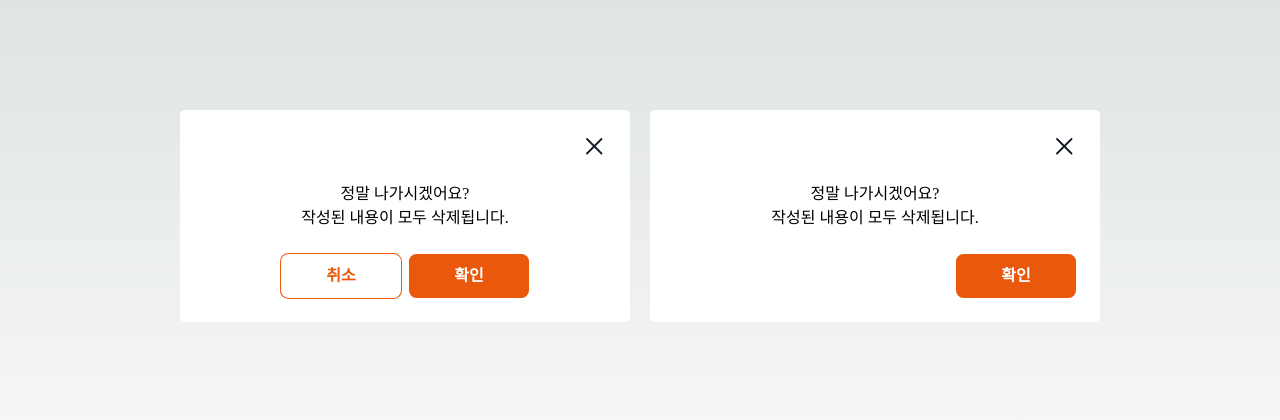
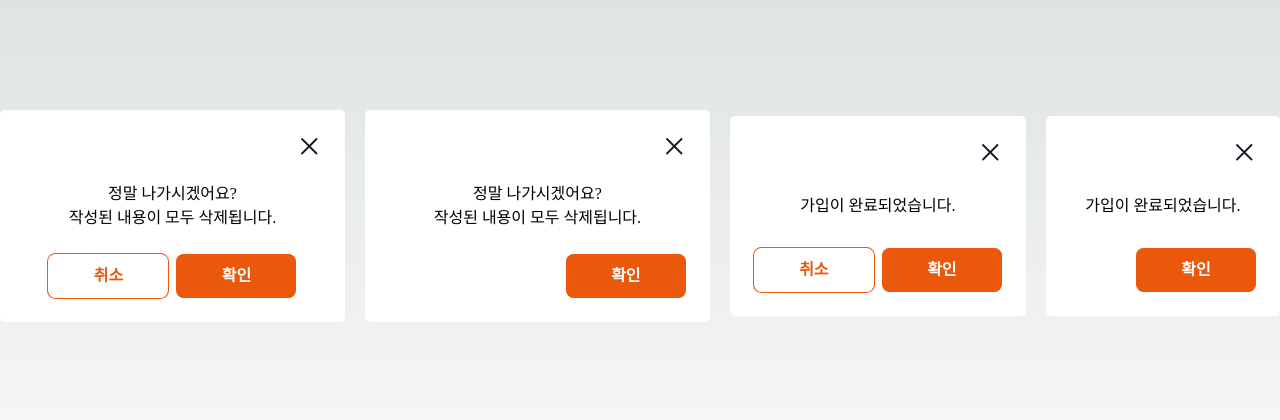
Before and after one commit to INtiful/SootheWithMe, a Next.js app: page / in a window 1280 px wide. Shown: the part 184-604 px from the top of the page. Built offline with nearby package versions, Linux system fonts and the light colour scheme; a web font is replaced by a local one.

Commit message:
[KAN-23] feat: 팝업 컴포넌트 (나가기, 가입 완료) 추가

```diff
--- a/src/app/components/Popup/ExitPopup.tsx
+++ b/src/app/components/Popup/Popup.tsx
@@ -1,29 +1,36 @@
+'use client';
+
 import { IconX } from '@/public/icons';
 import Button from '../Button/Button';
 
 /**
- * ExitPopup component
+ * Popup component
+ * @param {string} type - 팝업 타입 (exit, signUpCompleted)
  * @param {boolean} hasCancelButton - 취소 버튼 유무
  * @param {function} onClickClosePopup - 팝업 닫기 버튼 클릭 시 실행 함수
  * @param {function} onClickCancel - 취소 버튼 클릭 시 실행 함수
  * @param {function} onClickConfirm - 확인 버튼 클릭 시 실행 함수
  */
 
-interface ExitPopupProps {
+interface PopupProps {
+  type: 'exit' | 'signUpCompleted';
   hasCancelButton: boolean;
   onClickClosePopup: () => void;
   onClickCancel?: () => void;
   onClickConfirm?: () => void;
 }
 
-const ExitPopup = ({
+const Popup = ({
+  type = 'exit',
   hasCancelButton,
   onClickClosePopup,
   onClickCancel,
   onClickConfirm,
-}: ExitPopupProps) => {
+}: PopupProps) => {
   return (
-    <div className='flex h-212 w-[450px] flex-col items-center justify-between gap-24 rounded-lg bg-var-white p-24'>
+    <div
+      className={`flex ${type === 'exit' ? 'h-212 w-[450px]' : 'h-200 w-300'} flex-col items-center justify-between gap-24 rounded-lg bg-var-white p-24`}
+    >
       {/* 닫기 버튼 */}
       <div className='flex w-full justify-end'>
         <button onClick={onClickClosePopup}>
@@ -32,7 +39,13 @@ const ExitPopup = ({
       </div>
       {/* 팝업 내용 */}
       <p className='text-center text-16 font-medium'>
-        정말 나가시겠어요? <br /> 작성된 내용이 모두 삭제됩니다.
+        {type === 'exit' ? (
+          <>
+            정말 나가시겠어요? <br /> 작성된 내용이 모두 삭제됩니다.
+          </>
+        ) : (
+          '가입이 완료되었습니다.'
+        )}
       </p>
       {/* 버튼 그룹 */}
       <div
@@ -51,4 +64,4 @@ const ExitPopup = ({
   );
 };
 
-export default ExitPopup;
+export default Popup;
--- a/src/app/page.tsx
+++ b/src/app/page.tsx
@@ -1,7 +1,7 @@
 'use client';
 
 import { ChangeEvent, useState } from 'react';
-import ExitPopup from './components/Popup/ExitPopup';
+import Popup from './components/Popup/Popup';
 
 export default function Home() {
   const [reviewComment, setReviewComment] = useState('');
@@ -17,11 +17,23 @@ export default function Home() {
         reviewComment={reviewComment}
         onChangeReviewComment={onChange}
       /> */}
-      <ExitPopup
+      <Popup
+        type='exit'
         hasCancelButton={true}
         onClickClosePopup={() => console.log('')}
       />
-      <ExitPopup
+      <Popup
+        type='exit'
+        hasCancelButton={false}
+        onClickClosePopup={() => console.log('')}
+      />
+      <Popup
+        type='signUpCompleted'
+        hasCancelButton={true}
+        onClickClosePopup={() => console.log('')}
+      />
+      <Popup
+        type='signUpCompleted'
         hasCancelButton={false}
         onClickClosePopup={() => console.log('')}
       />
```
